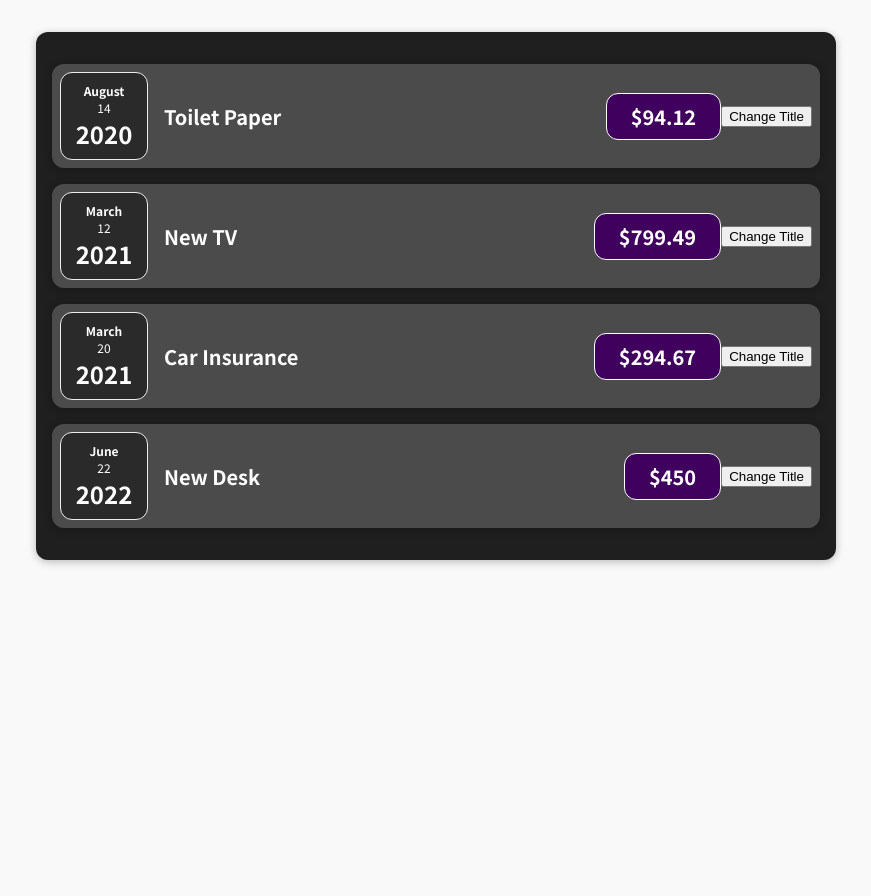
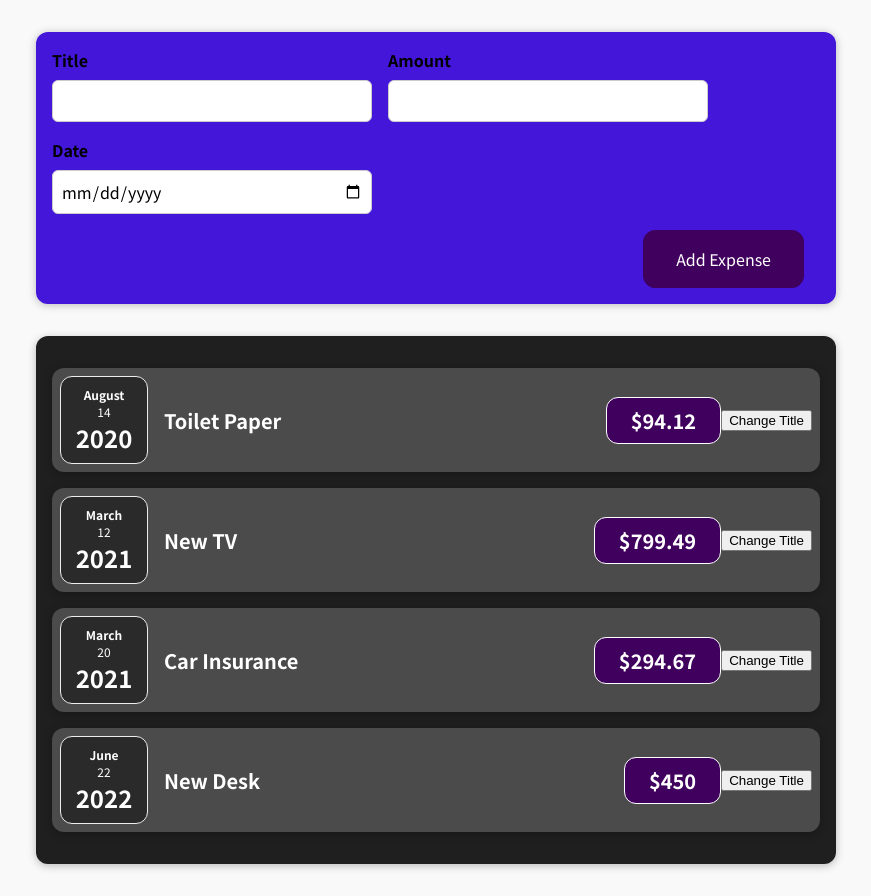
Before and after one commit to Graycemuthui/Expense-tracker, a React (Create React App) app: page / in a window 1280 px wide. Shown: the whole page, without its empty margins (204-1075 px from the left). Before the commit the page ends 800 px from the top, so only its background shows below. Built offline with nearby package versions, Linux system fonts and the light colour scheme.

Commit message:
Create the expense form

```diff
--- a/src/App.js
+++ b/src/App.js
@@ -1,4 +1,5 @@
 import Expenses from './components/Expenses/Expenses';
+import NewExpense from './components/NewExpense/NewExpense';
 
 const App = () => {
   const expenses = [
@@ -30,6 +31,7 @@
 
   return (
     <div>
+      <NewExpense />
       <Expenses items={expenses} />
     </div>
   );
--- /dev/null
+++ b/src/components/NewExpense/ExpenseForm.css
@@ -0,0 +1,26 @@
+.new-expense__controls {
+  display: flex;
+  flex-wrap: wrap;
+  gap: 1rem;
+  margin-bottom: 1rem;
+  text-align: left;
+}
+
+.new-expense__control label {
+  font-weight: bold;
+  margin-bottom: 0.5rem;
+  display: block;
+}
+
+.new-expense__control input {
+  font: inherit;
+  padding: 0.5rem;
+  border-radius: 6px;
+  border: 1px solid #ccc;
+  width: 20rem;
+  max-width: 100%;
+}
+
+.new-expense__actions {
+  text-align: right;
+}
--- /dev/null
+++ b/src/components/NewExpense/ExpenseForm.js
@@ -0,0 +1,27 @@
+import './ExpenseForm.css';
+
+const ExpenseForm = () => (
+  <form>
+    <div className="new-expense__controls">
+      <div className="new-expense__control">
+        {/* eslint-disable-next-line jsx-a11y/label-has-associated-control */}
+        <label>Title</label>
+        <input type="text" />
+      </div>
+      <div className="new-expense__control">
+        {/* eslint-disable-next-line jsx-a11y/label-has-associated-control */}
+        <label>Amount</label>
+        <input type="number" min="0.01" step="0.01" />
+      </div>
+      <div className="new-expense__control">
+        {/* eslint-disable-next-line jsx-a11y/label-has-associated-control */}
+        <label>Date</label>
+        <input type="date" min="2019-01-01" max="2022-12-31" />
+      </div>
+    </div>
+    <div className="new-expense__actions">
+      <button type="submit">Add Expense</button>
+    </div>
+  </form>
+);
+export default ExpenseForm;
--- a/src/components/NewExpense/NewExpense.css
+++ b/src/components/NewExpense/NewExpense.css
@@ -1,5 +1,5 @@
 .new-expense {
-  background-color: #a892ee;
+  background-color: #4316da;
   padding: 1rem;
   margin: 2rem auto;
   width: 50rem;
--- a/src/components/NewExpense/NewExpense.js
+++ b/src/components/NewExpense/NewExpense.js
@@ -1,10 +1,11 @@
-import "./NewExpense.css";
-const NewExpense = () => {
-  return (
-    <div>
-      <form></form>
-    </div>
-  );
-};
+import ExpenseForm from './ExpenseForm';
+import './NewExpense.css';
+
+const NewExpense = () => (
+  <div className="new-expense">
+    <ExpenseForm />
+    <form />
+  </div>
+);
 
 export default NewExpense;
```
Also changed, not shown: src/components/Expenses/ExpenseItem.js (+9 -6 lines).
